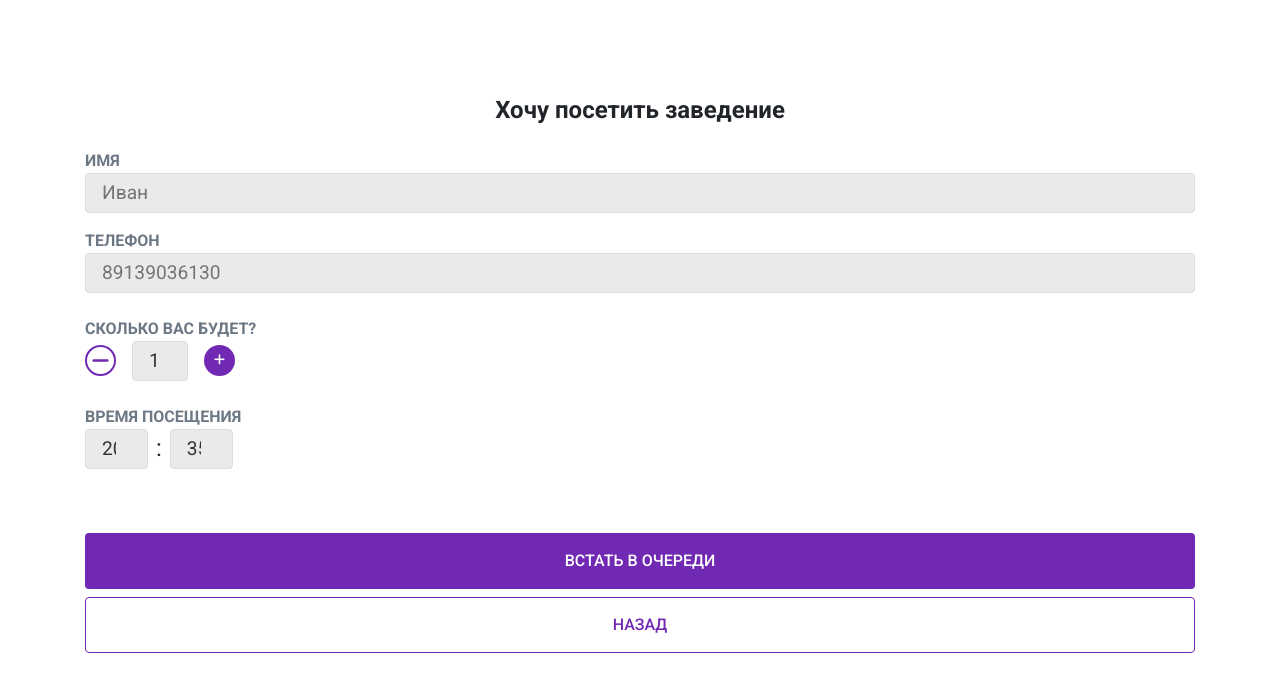
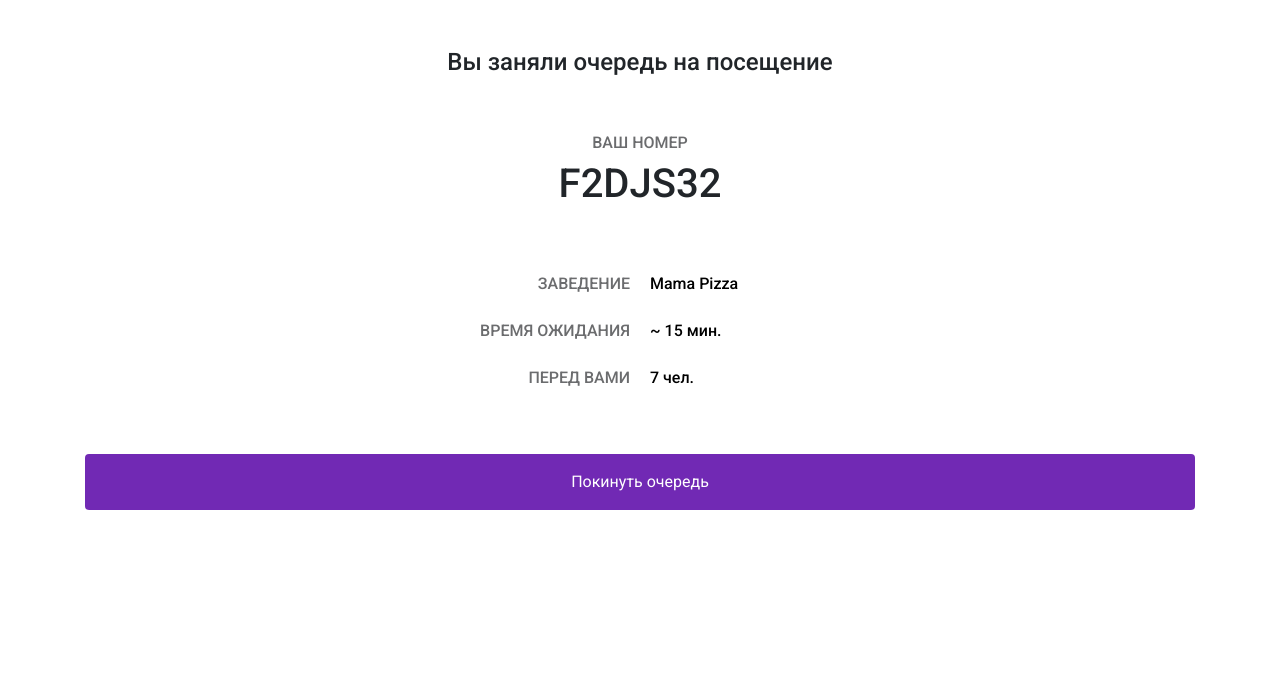
Before and after one commit to pushkov-fedor/amc-frontend, a React (Create React App) app: page /queue-info in a window 1280 px wide. Shown: the top 692 px of the page. Built offline with nearby package versions, Linux system fonts and the light colour scheme.

Commit message:
Added routs

```diff
--- a/package.json
+++ b/package.json
@@ -9,6 +9,8 @@
     "bootstrap": "^4.5.2",
     "react": "^16.13.1",
     "react-dom": "^16.13.1",
+    "react-router": "^5.2.0",
+    "react-router-dom": "^5.2.0",
     "react-scripts": "3.4.3"
   },
   "scripts": {
--- a/src/App.jsx
+++ b/src/App.jsx
@@ -1,13 +1,29 @@
 import React from "react";
 import QueueForm from "./components/QueueForm";
+import {
+  BrowserRouter as Router,
+  Switch,
+  Route,
+  Link
+} from "react-router-dom";
+import QueueInfo from "./components/QueueInfo";
 
 function App() {
   return (
-    <div className="App">
-      <div className="container">
-        <QueueForm />
+    <Router>
+      <div className="App">
+        <div className="container">
+          <Switch>
+            <Route path="/queue-form">
+              <QueueForm />
+            </Route>
+            <Route path="/queue-info">
+              <QueueInfo />
+            </Route>
+          </Switch>
+        </div>
       </div>
-    </div>
+    </Router>
   );
 }
 
--- a/src/components/QueueForm.jsx
+++ b/src/components/QueueForm.jsx
@@ -1,5 +1,6 @@
 import React, { useState } from "react";
 import "./style.css";
+import { useHistory } from "react-router";
 
 export default function QueueForm() {
   const [name, setName] = useState("");
@@ -7,6 +8,8 @@ export default function QueueForm() {
   const [people, setPeople] = useState(1);
   const [timeH, setTimeH] = useState(20);
   const [timeM, setTimeM] = useState(35);
+
+  const history = useHistory();
 
   return (
     <div className="queueForm">
@@ -97,7 +100,12 @@ export default function QueueForm() {
         </div>
       </form>
       <div className="queueForm__controls d-flex flex-column">
-        <button className="mt-3 btn bg-purple text-white medium">
+        <button
+          className="mt-3 btn bg-purple text-white medium"
+          onClick={() =>
+            history.push("/queue-info")
+          }
+        >
           ВСТАТЬ В ОЧЕРЕДИ
         </button>
         <button className="mt-2 btn bg-white text-purple border-purple medium">
--- a/src/components/QueueInfo.jsx
+++ b/src/components/QueueInfo.jsx
@@ -1,16 +1,25 @@
 import React from "react";
 import QueueLineInfo from "./QueueLineInfo";
 import QueueNumber from "./QueueNumber";
+import { useHistory } from "react-router";
 
 const QueueInfo = () => {
+  const history = useHistory();
   return (
     <div className="queueInfoContainer d-flex flex-column justify-content-center align-items-center position-relative">
-      <h1 className="text-center big-header mt-5">Вы заняли очередь на посещение</h1>
-      <QueueNumber number={"F2DJS32"}/>
+      <h1 className="text-center big-header mt-5">
+        Вы заняли очередь на посещение
+      </h1>
+      <QueueNumber number={"F2DJS32"} />
       <QueueLineInfo label="Заведение" value="Mama Pizza" />
       <QueueLineInfo label="Время ожидания" value="~ 15 мин." />
       <QueueLineInfo label="Перед вами" value="7 чел." />
-      <button className="btn border-purple mt-5 text-purple w-100">Покинуть очередь</button>
+      <button
+        className="btn bg-purple mt-5 text-white w-100"
+        onClick={() => history.push("/queue-form")}
+      >
+        Покинуть очередь
+      </button>
     </div>
   );
 };
```
Also changed, not shown: 1 other file (tests, documents, lock files or other folders).
